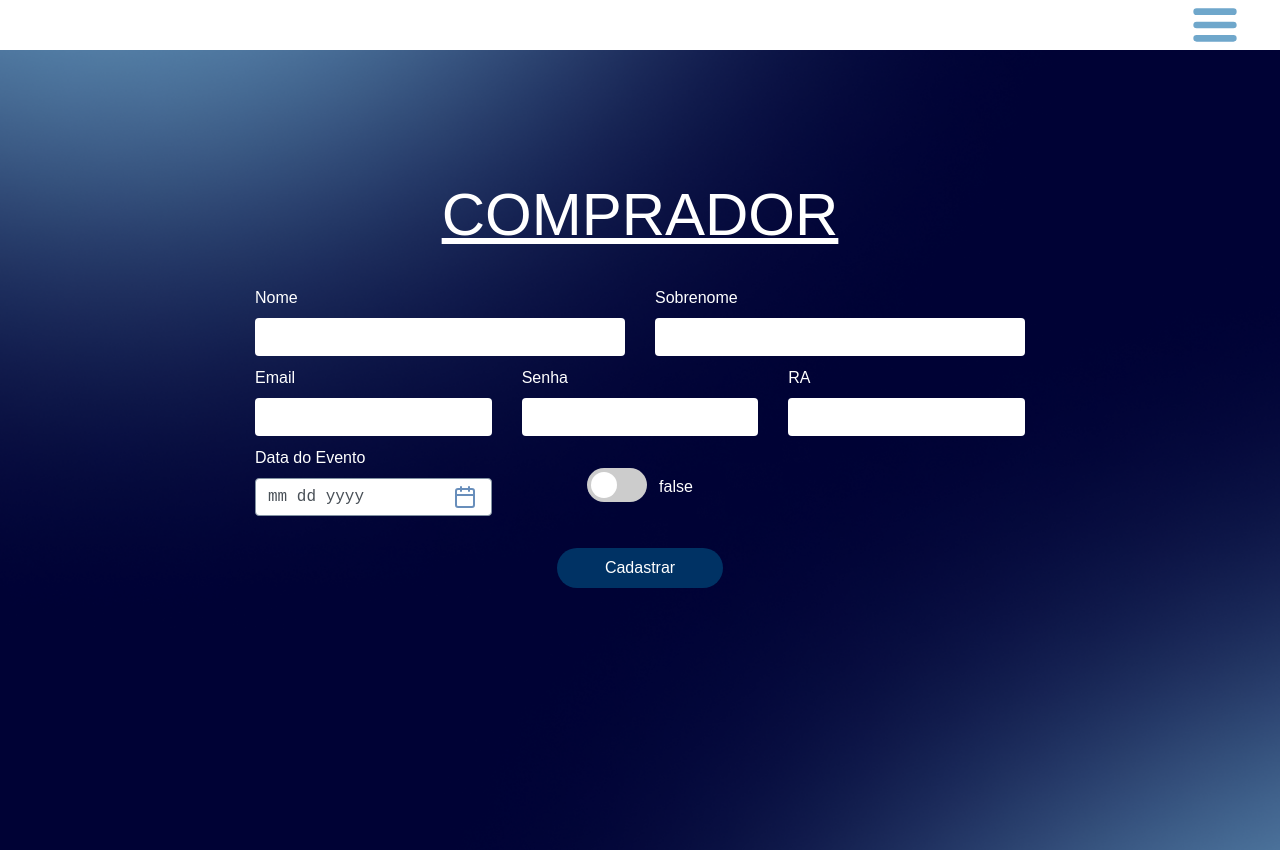
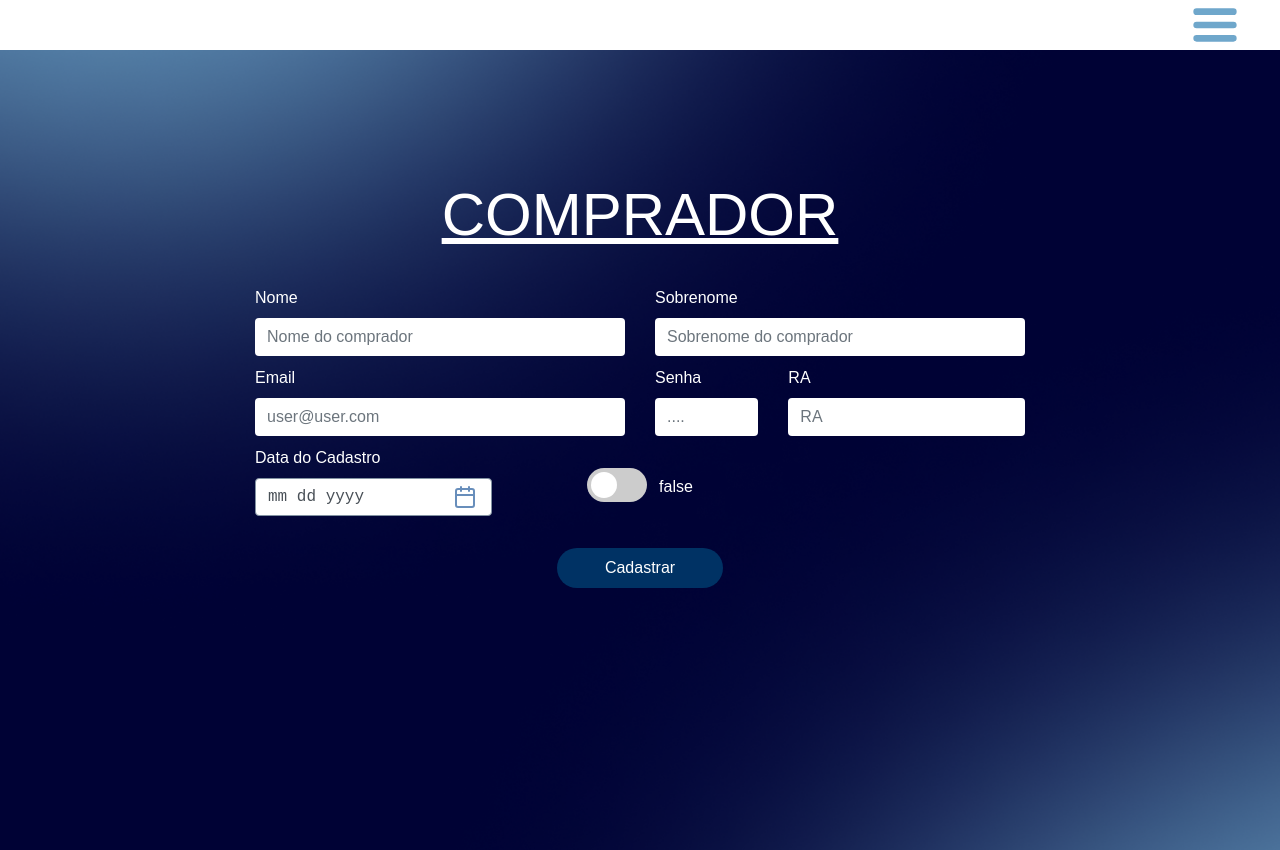
Before and after one commit to BiaaCampos/EventosFront, a Vue app: page /cadComprador in a window 1280 px wide. Built offline with nearby package versions, Linux system fonts and the light colour scheme; no server answers; a small style sheet from the web is missing; a web font is replaced by a local one.

Commit message:
Campos Limpos

```diff
--- a/src/views/CadComprador.vue
+++ b/src/views/CadComprador.vue
@@ -5,28 +5,28 @@
       <div class="row">
         <div class="col-md-6 margin-input">
           <label for="nome">Nome</label>
-          <input v-model="formData.nome" type="text" class="form-control inputs" id="nome" placeholder="" />
+          <input v-model="formData.nome" type="text" class="form-control inputs" id="nome" placeholder="Nome do comprador" />
         </div>
         <div class="col-md-6 margin-input">
           <label for="sobrenome">Sobrenome</label>
-          <input v-model="formData.sobrenome" type="text" class="form-control inputs" id="sobrenome" placeholder="" />
+          <input v-model="formData.sobrenome" type="text" class="form-control inputs" id="sobrenome" placeholder="Sobrenome do comprador" />
         </div>
       </div>
       <div class="row">
-        <div class="col-md-4 margin-input">
+        <div class="col-md-6 margin-input">
           <label for="email">Email</label>
-          <input v-model="formData.email" type="email" class="form-control inputs" id="email" placeholder="" />
+          <input v-model="formData.email" type="email" class="form-control inputs" id="email" placeholder="user@user.com" />
         </div>
-        <div class="col-md-4 margin-input">
+        <div class="col-md-2 margin-input">
           <label for="senha">Senha</label>
-          <input v-model="formData.senha" type="password" class="form-control inputs" id="senha" placeholder="" />
+          <input v-model="formData.senha" type="password" class="form-control inputs" id="senha" placeholder="...." />
         </div>
         <div class="col-md-4 margin-input">
           <label for="ra">RA</label>
-          <input v-model="formData.ra" type="number" class="form-control inputs" id="ra" placeholder="" />
+          <input v-model="formData.ra" type="number" class="form-control inputs" id="ra" placeholder="RA" />
         </div>
         <div class="col-md-4 margin-input">
-          <label for="dataEvento">Data do Evento</label>
+          <label for="dataEvento">Data do Cadastro</label>
           <input v-model="formData.dataEvento" type="date" class="form-control inputs" id="dataEvento" />
         </div>
         <div class="col-md-4" id="ativo">
@@ -54,8 +54,8 @@ export default {
       nome: '',
       sobrenome: '',
       email: '',
-      senha: '', // Adicionado campo de senha
-      ra: '', // Adicionado campo de RA
+      senha: '',
+      ra: '',
       dataEvento: '',
     });
 
@@ -81,6 +81,14 @@ export default {
         .post('https://localhost:7127/api/Comprador', dataToSend)
         .then((response) => {
           console.log('Dados enviados com sucesso:', response.data);
+          // Limpar os campos após o envio bem-sucedido
+          formData.value.nome = '';
+          formData.value.sobrenome = '';
+          formData.value.email = '';
+          formData.value.senha = '';
+          formData.value.ra = '';
+          formData.value.dataEvento = '';
+          checkbox.value = false;
         })
         .catch((error) => {
           console.error('Erro ao enviar dados para o servidor:', error);
@@ -107,6 +115,8 @@ export default {
   },
 };
 </script>
+
+
 
 
 
--- a/src/views/CadEventos.vue
+++ b/src/views/CadEventos.vue
@@ -59,7 +59,7 @@ export default {
       DataEvento: '',
       ValorIngresso: '',
       QtdLimiteIngresso: '',
-      Ativo: false, // Initialize Ativo as false
+      Ativo: false,
       Descricao: ''
     });
 
@@ -68,14 +68,7 @@ export default {
 
     const toggleCheckbox = () => {
       checkbox.value = !checkbox.value;
-      // formDataEvento.Ativo = !formDataEvento.Ativo; // Update the value in formDataEvento
     };
-
-    axios.interceptors.request.use((config) => {
-      console.log('Dados a serem enviados:', config.data);
-      return config;
-    });
-
 
     const cadastrarEvento = () => {
       const dataToSendEvent = {
@@ -91,6 +84,14 @@ export default {
         .post('https://localhost:7127/api/Evento', dataToSendEvent)
         .then((response) => {
           console.log('Dados enviados com sucesso:', response.data);
+          // Limpar os campos após o envio bem-sucedido
+          formDataEvento.value.NomeEvento = '';
+          formDataEvento.value.LocalEvento = '';
+          formDataEvento.value.DataEvento = '';
+          formDataEvento.value.ValorIngresso = '';
+          formDataEvento.value.QtdLimiteIngresso = '';
+          formDataEvento.value.Descricao = '';
+          checkbox.value = false;
         })
         .catch((error) => {
           console.error('Erro ao enviar dados para o servidor:', error);
@@ -117,6 +118,7 @@ export default {
   },
 };
 </script>
+
 
 
 <style scoped>
```
